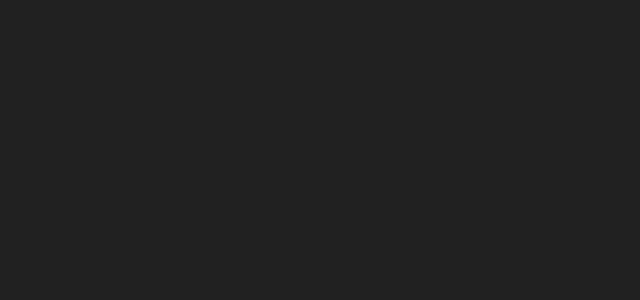
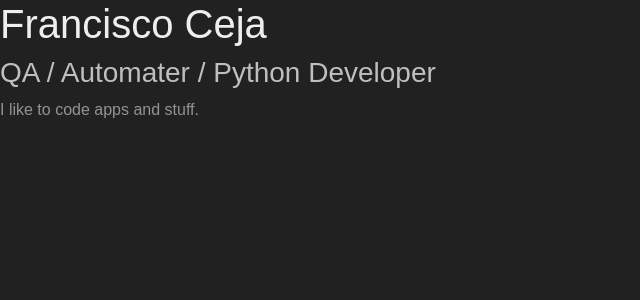
Before and after one commit to fceja/fceja.com_v2, a React (Vite) app: page / in a window 1280 px wide. Shown: the top 300 px of the page, without its empty margins (0-640 px from the left). Built offline with nearby package versions, Linux system fonts and the light colour scheme.

Commit message:
refactor to use root and index comp

```diff
--- a/index.html
+++ b/index.html
@@ -8,6 +8,6 @@
   </head>
   <body>
     <div id="root"></div>
-    <script type="module" src="/src/ts/Root.tsx"></script>
+    <script type="module" src="/src/ts/Index.tsx"></script>
   </body>
 </html>
--- a/package.json
+++ b/package.json
@@ -11,7 +11,8 @@
   },
   "dependencies": {
     "react": "^18.2.0",
-    "react-dom": "^18.2.0"
+    "react-dom": "^18.2.0",
+    "react-router-dom": "^6.23.1"
   },
   "devDependencies": {
     "@types/node": "^20.12.12",
--- a/src/scss/Root.scss
+++ /dev/null
@@ -1,3 +0,0 @@
-:root {
-    background-color: #212121;
-}
--- a/src/ts/Root.tsx
+++ b/src/ts/Index.tsx
@@ -1,11 +1,10 @@
 import React from 'react'
 import ReactDOM from 'react-dom/client'
 
-import "@scss/Root.scss"
-import App from './components/App.tsx'
+import Root from '@components/Root.tsx'
 
 ReactDOM.createRoot(document.getElementById('root')!).render(
   <React.StrictMode>
-    <App />
+    <Root />
   </React.StrictMode>,
 )
--- a/src/ts/components/App.tsx
+++ b/src/ts/components/App.tsx
@@ -1,10 +1,14 @@
-import "@scss/components/App.scss"
+import 'bootstrap/dist/css/bootstrap.min.css';
+
+import "@scss/Global.scss"
+import Header from "@components/Header";
 import Spotlight from "@components/Spotlight";
 
 function App() {
   return (
     <div id="app">
       <Spotlight />
+      <Header />
     </div>
   );
 }
--- /dev/null
+++ b/src/ts/components/Root.tsx
@@ -0,0 +1,15 @@
+import { BrowserRouter, Route, Routes } from "react-router-dom";
+
+import App from "@components/App";
+
+const Root = () => {
+  return (
+    <BrowserRouter>
+      <Routes>
+        <Route path="/*" element={<App />}></Route>
+      </Routes>
+    </BrowserRouter>
+  );
+};
+
+export default Root;
```
Also changed, not shown: src/scss/components/App.scss (deleted), 1 other file (tests, documents, lock files or other folders).
